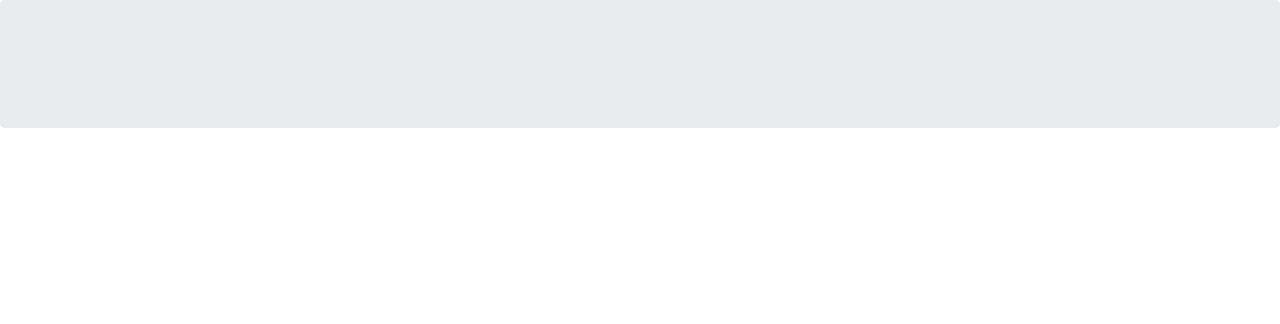
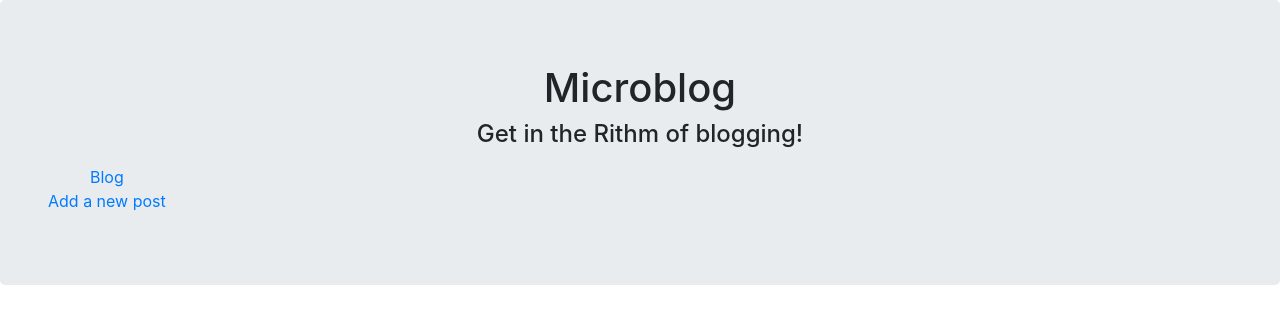
Before and after one commit to stephaniesimms/react-redux-microblog, a React (Create React App) app: page / in a window 1280 px wide. Shown: the top 324 px of the page. Built offline with nearby package versions, Linux system fonts and the light colour scheme.

Commit message:
added nav bar and links to routes

```diff
--- a/src/Nav.js
+++ b/src/Nav.js
@@ -1,10 +1,22 @@
 import React, { Component } from 'react';
+import { Link } from 'react-router-dom';
 
 class Nav extends Component {
   render() {
     return (
       <div className="jumbotron">
-
+        <h1>Microblog</h1>
+        <h4>Get in the Rithm of blogging!</h4>
+          <nav className="navbar">
+            <ul className="navbar-nav">
+              <Link to='/'>
+                <li className="nav-item">Blog</li>
+              </Link>
+              <Link to="/new">
+                <li className="nav-item">Add a new post</li>
+              </Link>
+            </ul>
+        </nav>
       </div>
     );
   }
```
